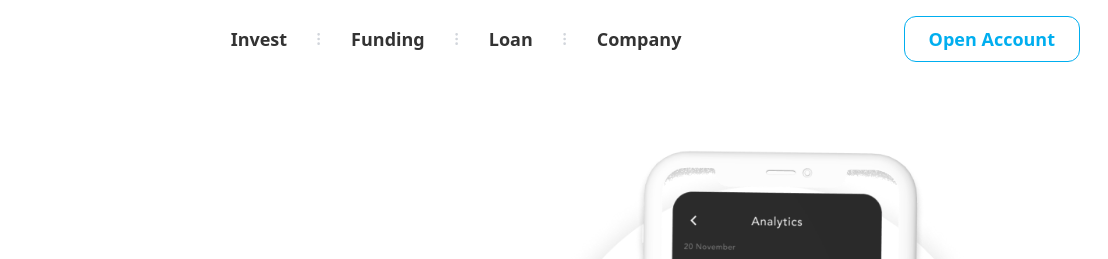
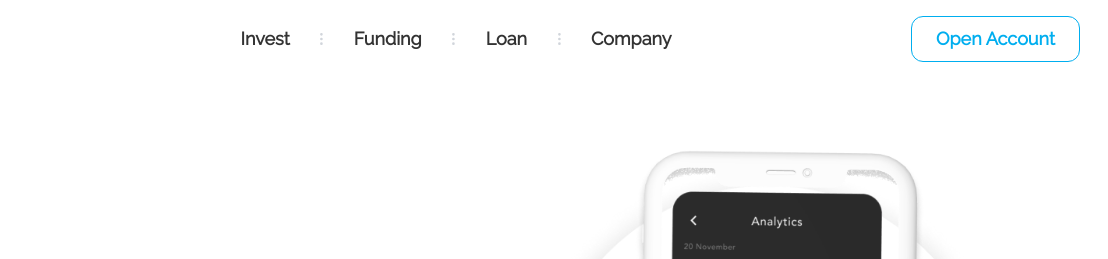
Before and after one commit to alimuhammeddev/Ayo, a plain HTML site: page index.html in a window 1280 px wide. Shown: the top 259 px of the page, 172-1280 px from the left. Drawn offline with nearby package versions, Linux system fonts and the light colour scheme.

Commit message:
added fonts and final commit

```diff
--- a/index.html
+++ b/index.html
@@ -10,7 +10,15 @@
     <link rel="preconnect" href="https://fonts.gstatic.com" crossorigin>
     <script src="https://kit.fontawesome.com/4e3895d11d.js" crossorigin="anonymous"></script>
     <link href="https://unpkg.com/aos@2.3.1/dist/aos.css" rel="stylesheet">
+    <link rel="preconnect" href="https://fonts.googleapis.com">
+    <link rel="preconnect" href="https://fonts.gstatic.com" crossorigin>
+    <link href="https://fonts.googleapis.com/css2?family=Raleway&display=swap" rel="stylesheet">
 </head>
+<style>
+  body{
+    font-family: 'Raleway', sans-serif;
+  }
+</style>
 <body>
     <div>
         <div class="container">
```
